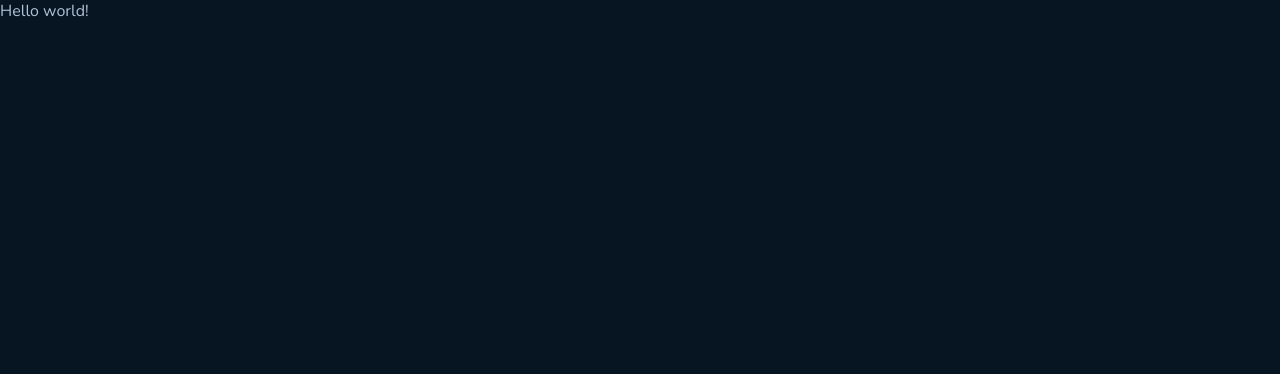
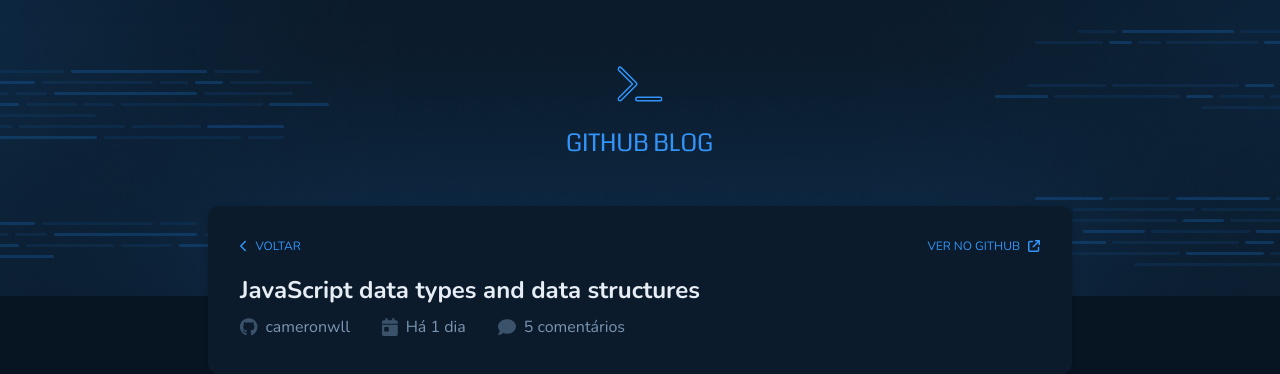
Before and after one commit to parkersfly/github-blog, a React (Vite) app: page /post in a window 1280 px wide. Shown: the top 374 px of the page. Built offline with nearby package versions, Linux system fonts and the light colour scheme.

Commit message:
Add page Post and your component details - structure an styling

```diff
--- a/src/components/Header/styles.ts
+++ b/src/components/Header/styles.ts
@@ -5,7 +5,7 @@
   width: 100%;
   height: 29.6rem;
 
-  padding-top: 5.7rem;
+  padding-top: 6.4rem;
 
   background-image: url(${cover});
   background-repeat: no-repeat;
--- a/src/pages/Home/components/Profile/styles.ts
+++ b/src/pages/Home/components/Profile/styles.ts
@@ -48,8 +48,11 @@
         align-items: center;
         gap: .8rem;
 
+        border-bottom: 1px solid transparent;
+
         &:hover {
           border-bottom: 1px solid ${({ theme }) => theme.blue};
+          transition: border 0.2s;
         }
       }
     }
--- /dev/null
+++ b/src/pages/Post/Details/indes.tsx
@@ -0,0 +1,41 @@
+import { DetailsContainer, DetailsLinks } from "./styles";
+import { FontAwesomeIcon } from "@fortawesome/react-fontawesome";
+import { faArrowUpRightFromSquare, faCalendarDay, faChevronLeft, faComment } from "@fortawesome/free-solid-svg-icons";
+import { faGithub } from "@fortawesome/free-brands-svg-icons";
+
+export function Details() {
+  return (
+    <DetailsContainer>
+      <header>
+        <a href="/">
+          <FontAwesomeIcon icon={faChevronLeft} />
+          VOLTAR
+        </a>
+
+        <a href="#">
+          VER NO GITHUB
+          <FontAwesomeIcon icon={faArrowUpRightFromSquare} />
+        </a>
+      </header>
+
+      <h1>JavaScript data types and data structures</h1>
+
+      <DetailsLinks>
+            <div>
+              <FontAwesomeIcon icon={faGithub} />
+              <span>cameronwll</span>
+            </div>
+
+            <div>
+              <FontAwesomeIcon icon={faCalendarDay} />
+              <span>Há 1 dia</span>
+            </div>
+
+            <div>
+              <FontAwesomeIcon icon={faComment} />
+              <span>5 comentários</span>
+            </div>
+          </DetailsLinks>
+    </DetailsContainer>
+  )
+}
--- /dev/null
+++ b/src/pages/Post/Details/styles.ts
@@ -0,0 +1,66 @@
+import styled from "styled-components";
+
+export const DetailsContainer = styled.div`
+  width: 100%;
+  height: 16.8rem;
+  border-radius: 1rem;
+  padding: 3.2rem;
+
+  margin-top: -9rem;
+
+  background-color: ${({ theme }) => theme.profile};
+  box-shadow: 0 4px 8px rgba(0, 0, 0, 0.2);
+
+  > header {
+    display: flex;
+    align-items: center;
+    justify-content: space-between;
+    margin-bottom: 2rem;
+
+    a {
+      text-decoration: none;
+      font-size: 1.2rem;
+      display: flex;
+      align-items: center;
+      gap: .8rem;
+
+      color: ${({ theme }) => theme.blue};
+      border-bottom: 1px solid transparent;
+
+      &:hover {
+        border-bottom: 1px solid ${({ theme }) => theme.blue};
+        transition: border 0.2s;
+      }
+    }
+  }
+
+  > h1 {
+    font-size: 2.4rem;
+    line-height: 130%;
+    color: ${({ theme }) => theme.title};
+  }
+`
+export const DetailsLinks = styled.div`
+  height: 2.6rem;
+
+  display: flex;
+  align-items: center;
+  gap: 3.2rem;
+
+  margin-top: .8rem;
+
+  > div {
+    display: flex;
+    align-items: center;
+    gap: .8rem;
+
+    svg {
+      font-size: 1.8rem;
+      color: ${({ theme }) => theme.label};
+    }
+
+    span {
+      color: ${({ theme }) => theme.span};
+    }
+  }
+`
--- a/src/pages/Post/index.tsx
+++ b/src/pages/Post/index.tsx
@@ -1,9 +1,14 @@
-import { PostContainer } from "./styles";
+import { PostContainer, PostContent } from "./styles";
+import { Header } from "../../components/Header";
+import { Details } from "./Details/indes";
 
 export function Post() {
   return(
     <PostContainer>
-      Hello world!
+      <Header />
+      <PostContent>
+        <Details />
+      </PostContent>
     </PostContainer>
   )
 }
--- a/src/pages/Post/styles.ts
+++ b/src/pages/Post/styles.ts
@@ -1,3 +1,9 @@
 import styled from "styled-components";
 
 export const PostContainer = styled.div``
+
+export const PostContent = styled.div`
+  width: 100%;
+  max-width: 86.4rem;
+  margin: 0 auto;
+`
```
